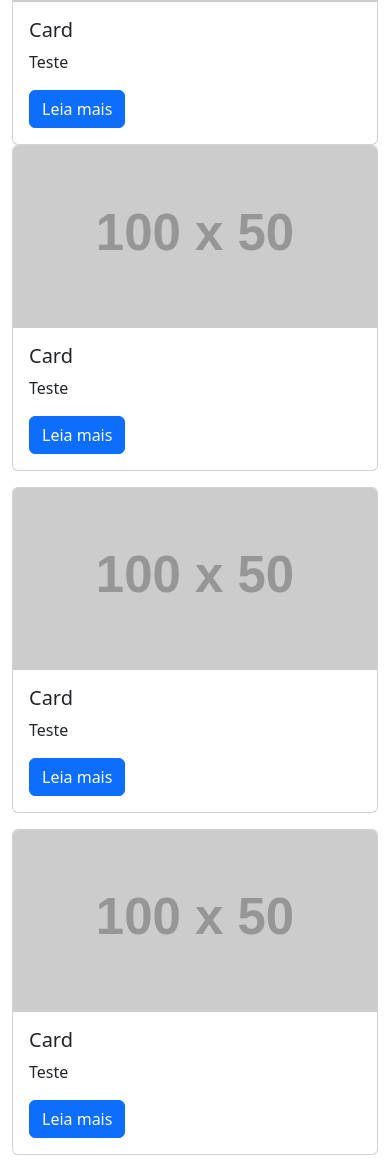
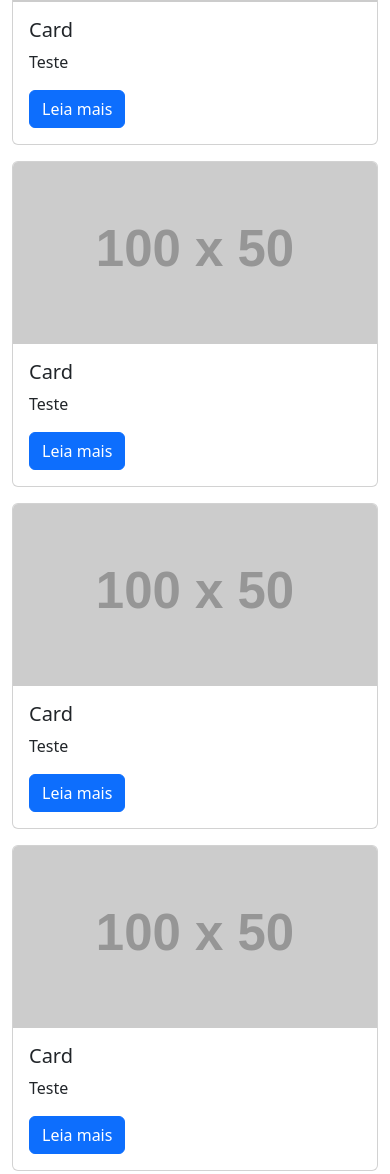
Before and after one commit to Carlos-d4vi/bootstrap_avan-ado-praticando, a plain HTML site: page index.html in a window 390 px wide. Shown: the part 505-1679 px from the top of the page. Drawn offline with Linux system fonts and the light colour scheme; placeholder pictures from the web are drawn by us.

Commit message:
adição de 6 cards

```diff
--- a/index.html
+++ b/index.html
@@ -12,7 +12,7 @@
     <div class="container">
         <div class="row">
             <div>
-                <div class="carousel col-12 mb-3 mt-2" id="carousel1">
+                <div class="carousel col-12 mb-3 mt-2 h-75" id="carousel1">
                     <div class="carousel-inner">
                         <div class="carousel-item active">
                             <img src="https://cdn.pixabay.com/photo/2023/08/05/14/24/twilight-8171206_1280.jpg">
@@ -44,6 +44,28 @@
                         <a href="#" class="btn btn-primary">Leia mais</a>
                     </div>
                 </div>
+            </div>
+            <div class="col-lg-4 col-md-6 col-sm-12 mb-3">
+                <div class="card">
+                    <img src="https://via.placeholder.com/100x50" class="card-img-top"></img>
+                    <div class="card-body">
+                        <h5 class="card-title">Card</h5>
+                        <p class="card-text">Teste</p>
+                        <a href="#" class="btn btn-primary">Leia mais</a>
+                    </div>
+                </div>
+            </div>
+            <div class="col-lg-4 col-md-6 col-sm-12 mb-3">
+                <div class="card">
+                    <img src="https://via.placeholder.com/100x50" class="card-img-top"></img>
+                    <div class="card-body">
+                        <h5 class="card-title">Card</h5>
+                        <p class="card-text">Teste</p>
+                        <a href="#" class="btn btn-primary">Leia mais</a>
+                    </div>
+                </div>
+            </div>
+            <div class="col-lg-4 col-md-6 col-sm-12 mb-3">
                 <div class="card">
                     <img src="https://via.placeholder.com/100x50" class="card-img-top"></img>
                     <div class="card-body">
```
